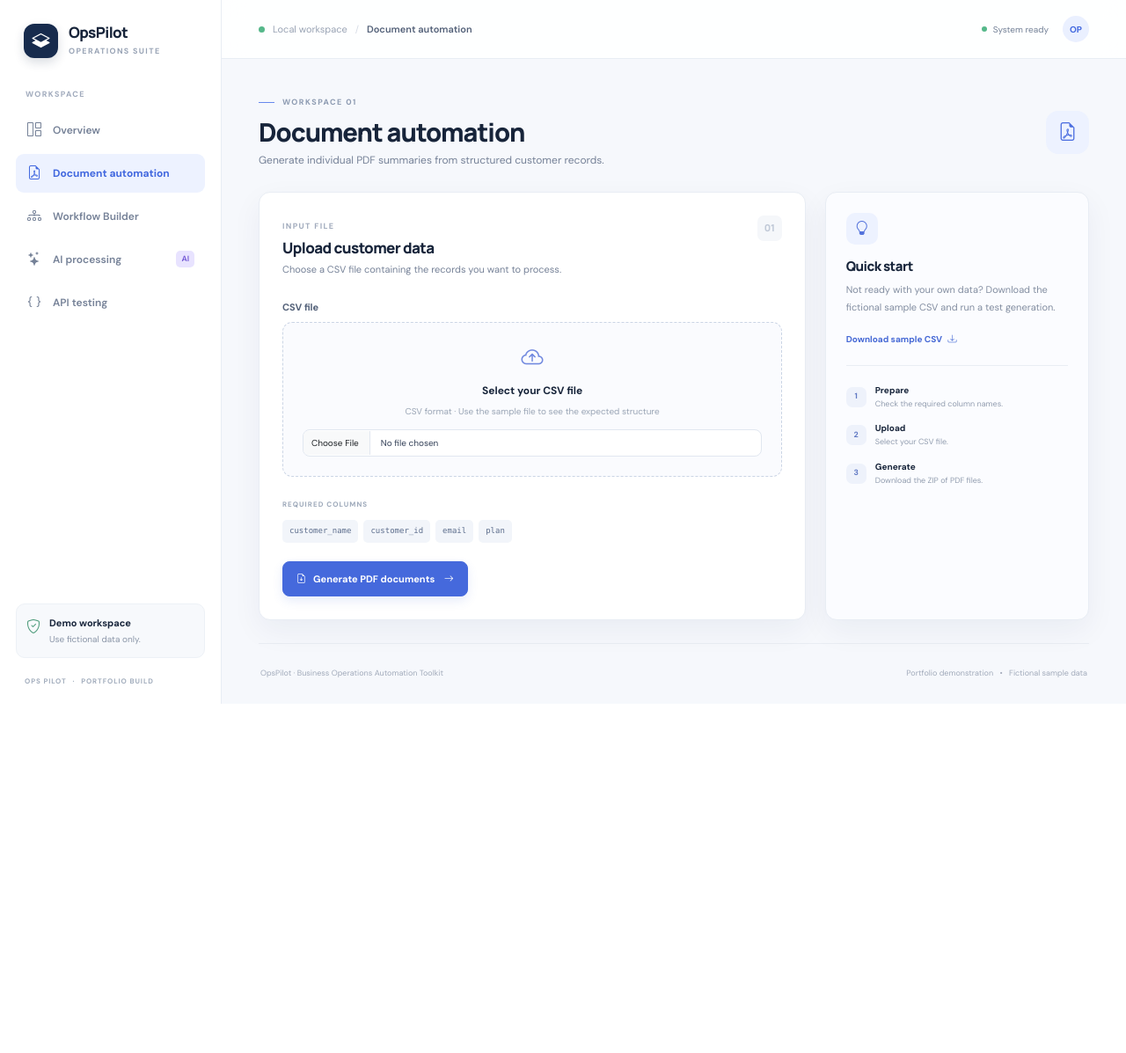
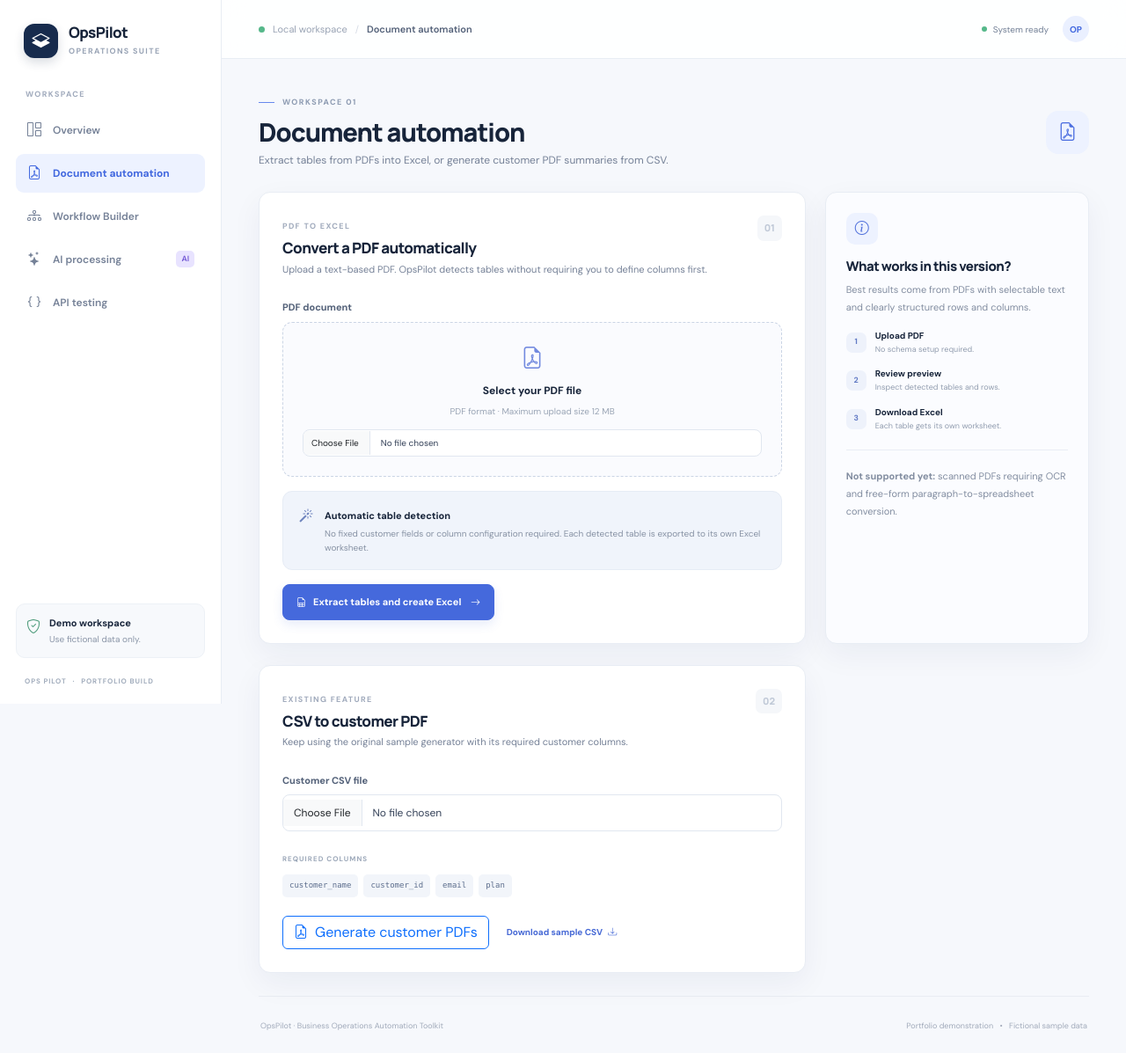
Before and after one commit to Abraham461/business-operations-automation-toolkit, a Flask app: page /documents in a window 1280 px wide. Shown: the whole page at 88% size. Before the commit the page ends 800 px from the top, so only its background shows below. Run offline with Flask 3, Linux system fonts and the light colour scheme.

Commit message:
Redesign document automation for PDF to Excel

```diff
--- a/templates/documents.html
+++ b/templates/documents.html
@@ -3,27 +3,45 @@
 {% block breadcrumb %}Document automation{% endblock %}
 {% block content %}
 <div class="page-intro">
-  <div><div class="eyebrow"><span class="eyebrow-line"></span> WORKSPACE 01</div><h1>Document automation</h1><p>Generate individual PDF summaries from structured customer records.</p></div>
+  <div><div class="eyebrow"><span class="eyebrow-line"></span> WORKSPACE 01</div><h1>Document automation</h1><p>Extract tables from PDFs into Excel, or generate customer PDF summaries from CSV.</p></div>
   <span class="page-icon icon-blue"><i class="bi bi-file-earmark-pdf"></i></span>
 </div>
-<div class="row g-4">
+<div class="row g-4 mb-4">
   <div class="col-lg-8">
     <section class="surface-card">
-      <div class="card-heading"><div><span class="card-kicker">INPUT FILE</span><h2>Upload customer data</h2><p>Choose a CSV file containing the records you want to process.</p></div><span class="step-number">01</span></div>
-      <form method="post" action="/documents/generate" enctype="multipart/form-data">
-        <label class="form-label" for="customer-file">CSV file</label>
-        <div class="upload-panel"><i class="bi bi-cloud-arrow-up upload-symbol"></i><strong>Select your CSV file</strong><span>CSV format · Use the sample file to see the expected structure</span><input id="customer-file" class="form-control upload-input" type="file" name="file" accept=".csv" required></div>
-        <div class="required-fields"><span class="required-title">REQUIRED COLUMNS</span><div class="field-chips"><code>customer_name</code><code>customer_id</code><code>email</code><code>plan</code></div></div>
-        <button class="btn btn-primary app-primary-btn" type="submit"><i class="bi bi-file-earmark-arrow-down me-2"></i>Generate PDF documents <i class="bi bi-arrow-right ms-2"></i></button>
+      <div class="card-heading"><div><span class="card-kicker">PDF TO EXCEL</span><h2>Convert a PDF automatically</h2><p>Upload a text-based PDF. OpsPilot detects tables without requiring you to define columns first.</p></div><span class="step-number">01</span></div>
+      <form method="post" action="/documents/convert" enctype="multipart/form-data">
+        <label class="form-label" for="pdf-file">PDF document</label>
+        <div class="upload-panel"><i class="bi bi-file-earmark-pdf upload-symbol"></i><strong>Select your PDF file</strong><span>PDF format · Maximum upload size 12 MB</span><input id="pdf-file" class="form-control upload-input" type="file" name="pdf_file" accept=".pdf,application/pdf" required></div>
+        <div class="bottom-strip mt-3 mb-3"><i class="bi bi-magic strip-icon"></i><div><strong>Automatic table detection</strong><p>No fixed customer fields or column configuration required. Each detected table is exported to its own Excel worksheet.</p></div></div>
+        <button class="btn btn-primary app-primary-btn" type="submit"><i class="bi bi-file-earmark-spreadsheet me-2"></i>Extract tables and create Excel <i class="bi bi-arrow-right ms-2"></i></button>
       </form>
     </section>
   </div>
   <div class="col-lg-4">
     <aside class="info-card">
-      <span class="info-icon"><i class="bi bi-lightbulb"></i></span><h3>Quick start</h3><p>Not ready with your own data? Download the fictional sample CSV and run a test generation.</p>
-      <a class="text-link" href="/static/sample_customers.csv" download>Download sample CSV <i class="bi bi-download"></i></a>
-      <div class="info-divider"></div><div class="mini-step"><span>1</span><div><strong>Prepare</strong><small>Check the required column names.</small></div></div><div class="mini-step"><span>2</span><div><strong>Upload</strong><small>Select your CSV file.</small></div></div><div class="mini-step"><span>3</span><div><strong>Generate</strong><small>Download the ZIP of PDF files.</small></div></div>
+      <span class="info-icon"><i class="bi bi-info-circle"></i></span><h3>What works in this version?</h3>
+      <p>Best results come from PDFs with selectable text and clearly structured rows and columns.</p>
+      <div class="mini-step"><span>1</span><div><strong>Upload PDF</strong><small>No schema setup required.</small></div></div>
+      <div class="mini-step"><span>2</span><div><strong>Review preview</strong><small>Inspect detected tables and rows.</small></div></div>
+      <div class="mini-step"><span>3</span><div><strong>Download Excel</strong><small>Each table gets its own worksheet.</small></div></div>
+      <div class="info-divider"></div>
+      <p><strong>Not supported yet:</strong> scanned PDFs requiring OCR and free-form paragraph-to-spreadsheet conversion.</p>
     </aside>
   </div>
 </div>
+<div class="row g-4">
+  <div class="col-lg-8">
+    <section class="surface-card">
+      <div class="card-heading"><div><span class="card-kicker">EXISTING FEATURE</span><h2>CSV to customer PDF</h2><p>Keep using the original sample generator with its required customer columns.</p></div><span class="step-number">02</span></div>
+      <form method="post" action="/documents/generate" enctype="multipart/form-data">
+        <label class="form-label" for="customer-file">Customer CSV file</label>
+        <input id="customer-file" class="form-control mb-3" type="file" name="file" accept=".csv" required>
+        <div class="required-fields"><span class="required-title">REQUIRED COLUMNS</span><div class="field-chips"><code>customer_name</code><code>customer_id</code><code>email</code><code>plan</code></div></div>
+        <button class="btn btn-outline-primary" type="submit"><i class="bi bi-file-earmark-pdf me-2"></i>Generate customer PDFs</button>
+        <a class="text-link ms-3" href="/static/sample_customers.csv" download>Download sample CSV <i class="bi bi-download"></i></a>
+      </form>
+    </section>
+  </div>
+</div>
 {% endblock %}
```
